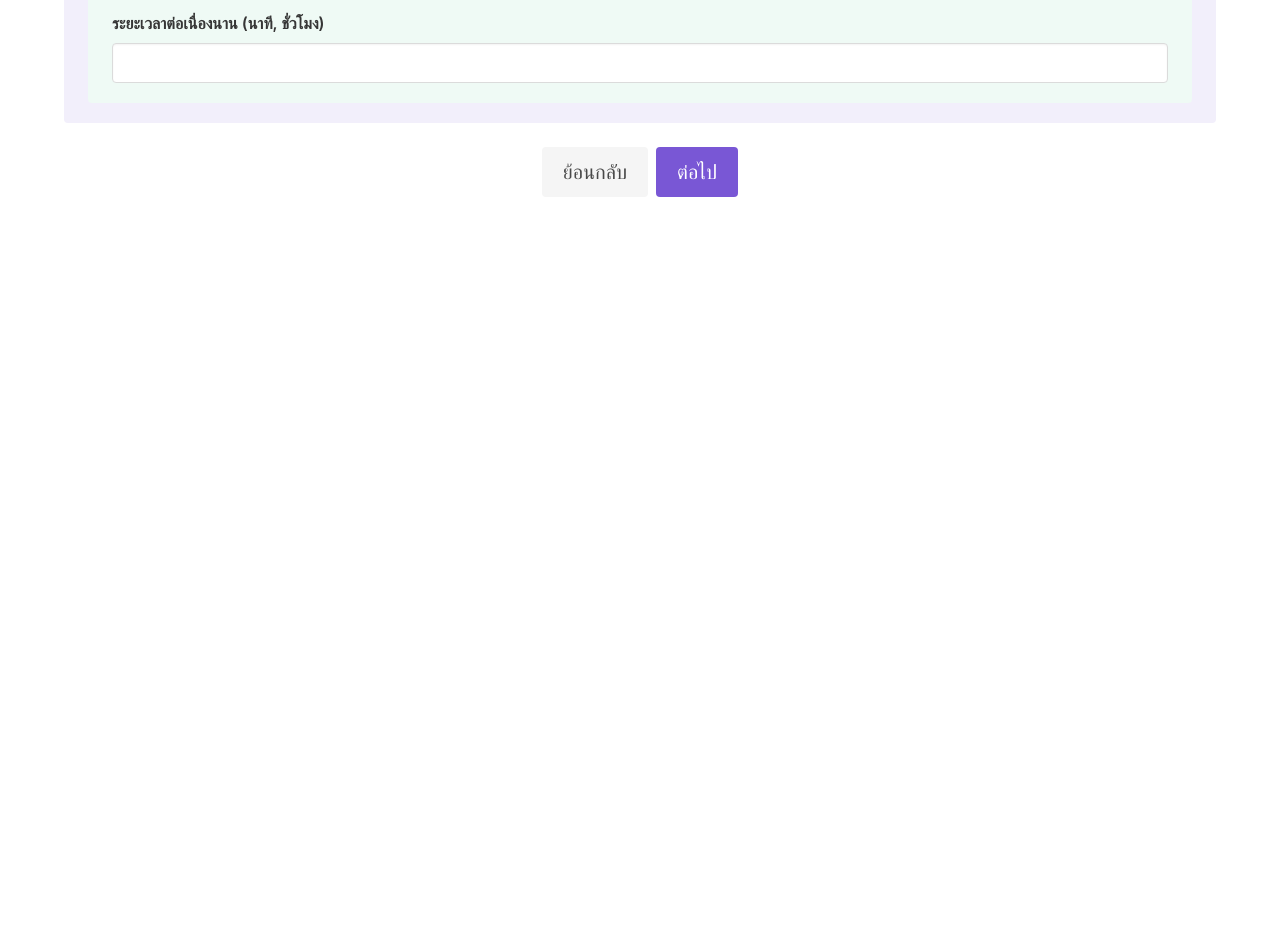
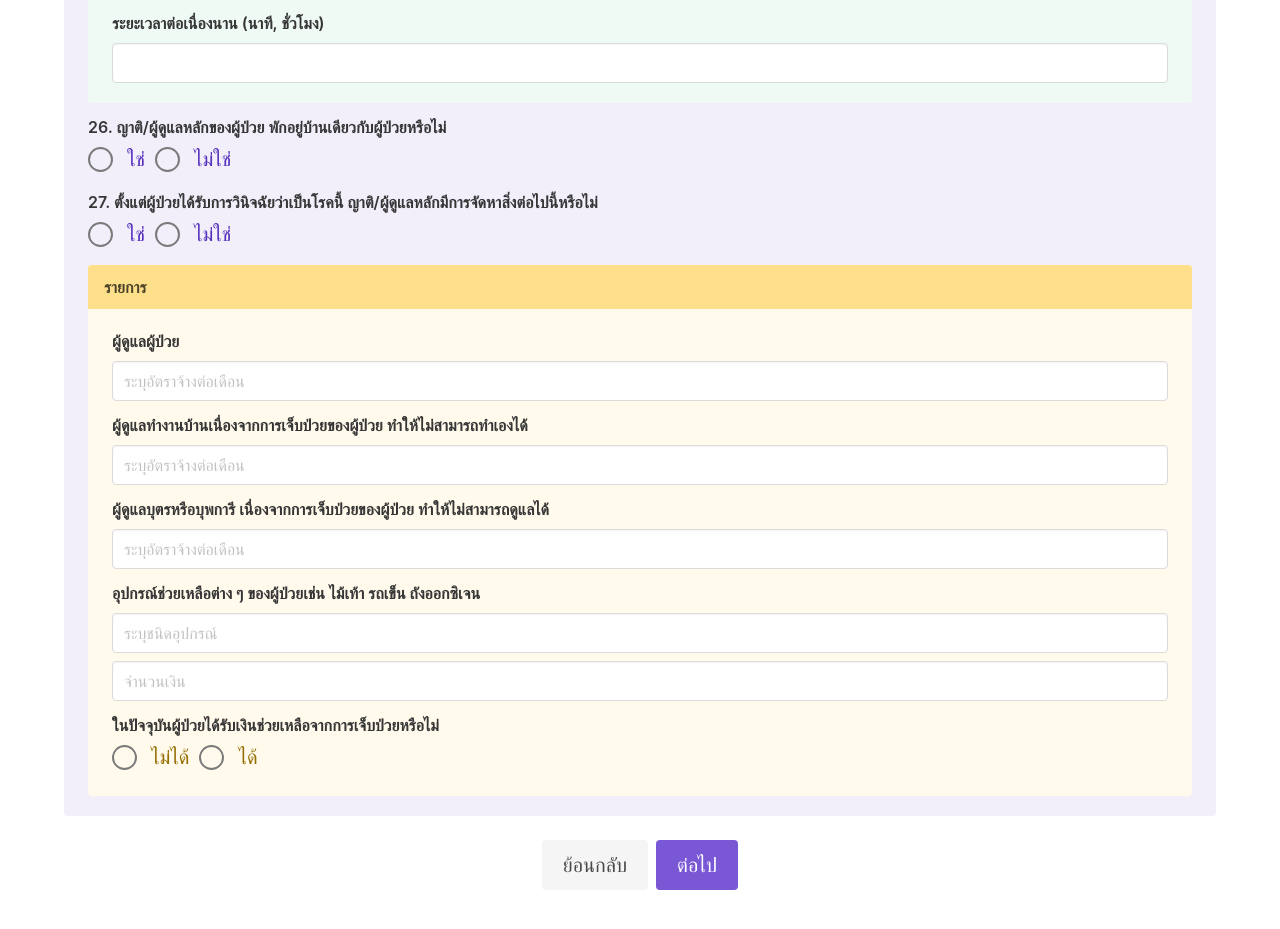
Before and after one commit to likit/aging-care-survey2020, a Vue app in the folder app/: page /patient-capital in a window 1280 px wide. Shown: the part 5088-6017 px from the top of the page. Before the commit the page ends 5333 px from the top, so only its background shows below. Built offline with nearby package versions, Linux system fonts and the light colour scheme; no server answers.

Commit message:
added some more items

```diff
--- a/app/src/views/PatientCapital.vue
+++ b/app/src/views/PatientCapital.vue
@@ -82,6 +82,56 @@
                             <b-field>
                                 <FamilyHelper></FamilyHelper>
                             </b-field>
+                            <b-field label="26. ญาติ/ผู้ดูแลหลักของผู้ป่วย พักอยู่บ้านเดียวกับผู้ป่วยหรือไม่">
+                                <div class="block">
+                                    <b-radio v-model="stayWithFamily" size="is-medium" name="stayWithFamily" native-value="มี">ใช่</b-radio>
+                                    <b-radio v-model="stayWithFamily" size="is-medium" name="stayWithFamily" native-value="ไม่ใช่">ไม่ใช่</b-radio>
+                                </div>
+                            </b-field>
+                            <b-field label="เสียค่าใช้จ่ายในการเดินทางไปกลับบ้านผู้ป่วยเฉลี่ยเท่ากับ" v-if="stayWithFamily==='ไม่ใช่'">
+                                <b-input type="number" v-model="commuteCost" step="any" placeholder="จำนวนบาท"></b-input>
+                            </b-field>
+                            <b-field label="27. ตั้งแต่ผู้ป่วยได้รับการวินิจฉัยว่าเป็นโรคนี้ ญาติ/ผู้ดูแลหลักมีการจัดหาสิ่งต่อไปนี้หรือไม่">
+                                <div class="block">
+                                    <b-radio v-model="provideStuff" size="is-medium" name="provideStuff" native-value="มี">ใช่</b-radio>
+                                    <b-radio v-model="provideStuff" size="is-medium" name="provideStuff" native-value="ไม่ใช่">ไม่ใช่</b-radio>
+                                </div>
+                            </b-field>
+                            <b-message title="รายการ" type="is-warning" :closable="false">
+                                <div class="block">
+                                    <b-field label="ผู้ดูแลผู้ป่วย">
+                                        <b-input placeholder="ระบุอัตราจ้างต่อเดือน" v-model="careGiverWage"></b-input>
+                                    </b-field>
+                                    <b-field label="ผู้ดูแลทำงานบ้านเนื่องจากการเจ็บป่วยของผู้ป่วย ทำให้ไม่สามารถทำเองได้">
+                                        <b-input placeholder="ระบุอัตราจ้างต่อเดือน" v-model="maidWage"></b-input>
+                                    </b-field>
+                                    <b-field label="ผู้ดูแลบุตรหรือบุพการี เนื่องจากการเจ็บป่วยของผู้ป่วย ทำให้ไม่สามารถดูแลได้">
+                                        <b-input placeholder="ระบุอัตราจ้างต่อเดือน" v-model="assistantWage"></b-input>
+                                    </b-field>
+                                    <b-field label="อุปกรณ์ช่วยเหลือต่าง ๆ ของผู้ป่วยเช่น ไม้เท้า รถเข็น ถังออกซิเจน">
+                                        <div class="block">
+                                            <b-input placeholder="ระบุชนิดอุปกรณ์" v-model="equipment"></b-input>
+                                            <b-input placeholder="จำนวนเงิน" v-model="equipmentCost"></b-input>
+                                        </div>
+                                    </b-field>
+                                    <b-field label="ในปัจจุบันผู้ป่วยได้รับเงินช่วยเหลือจากการเจ็บป่วยหรือไม่">
+                                        <div class="block">
+                                            <b-radio size="is-medium"
+                                                     name="financialSupport"
+                                                     v-model="financialSupport" native-value="ไม่ได้">ไม่ได้</b-radio>
+                                            <b-radio size="is-medium"
+                                                     name="financialSupport"
+                                                     v-model="financialSupport" native-value="ได้">ได้</b-radio>
+                                        </div>
+                                    </b-field>
+                                    <b-field label="ระบุจำนวนคนที่ได้รับต่อเดือน" v-if="financialSupport==='ได้'">
+                                        <b-numberinput min="0" v-model="numPersonReceivingFinancialSupport"></b-numberinput>
+                                    </b-field>
+                                    <b-field label="ระบุแหล่งที่มา" v-if="financialSupport==='ได้'">
+                                        <b-input placeholder="โปรดระบุแหล่งที่มา" v-model="financialSupportSource"></b-input>
+                                    </b-field>
+                                </div>
+                            </b-message>
                         </b-message>
                         <div class="buttons is-centered">
                             <a class="button is-medium is-light"
@@ -126,6 +176,16 @@
                 companyNumber: null,
                 otherServiceProvider: null,
                 needHelpFromFamily: null,
+                stayWithFamily: null,
+                commuteCost: null,
+                financialSupport: null,
+                numPersonReceivingFinancialSupport: null,
+                financialSupportSource: null,
+                equipment: null,
+                equipmentCost: null,
+                assistantWage: null,
+                maidWage: null,
+                careGiverWage: null
             }
         }
     }
```
